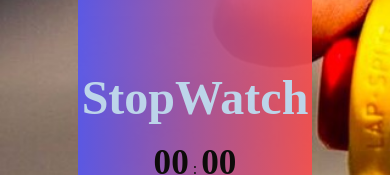
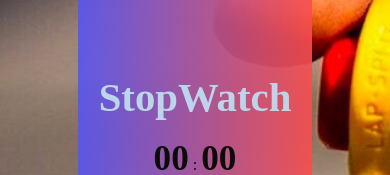
Before and after one commit to Chetankhairnar2001/stopwatch, a plain HTML site: page index.html in a window 390 px wide. Shown: the part 239-414 px from the top of the page. Drawn offline with Linux system fonts and the light colour scheme; a web font is replaced by a local one.

Commit message:
fix the bug

```diff
--- a/style.css
+++ b/style.css
@@ -45,7 +45,7 @@ button{
         width: 60%;
     }
 
-    .warpper h1{
+    .wrapper h1{
         font-size: 2.55rem;
     }
 }
```
